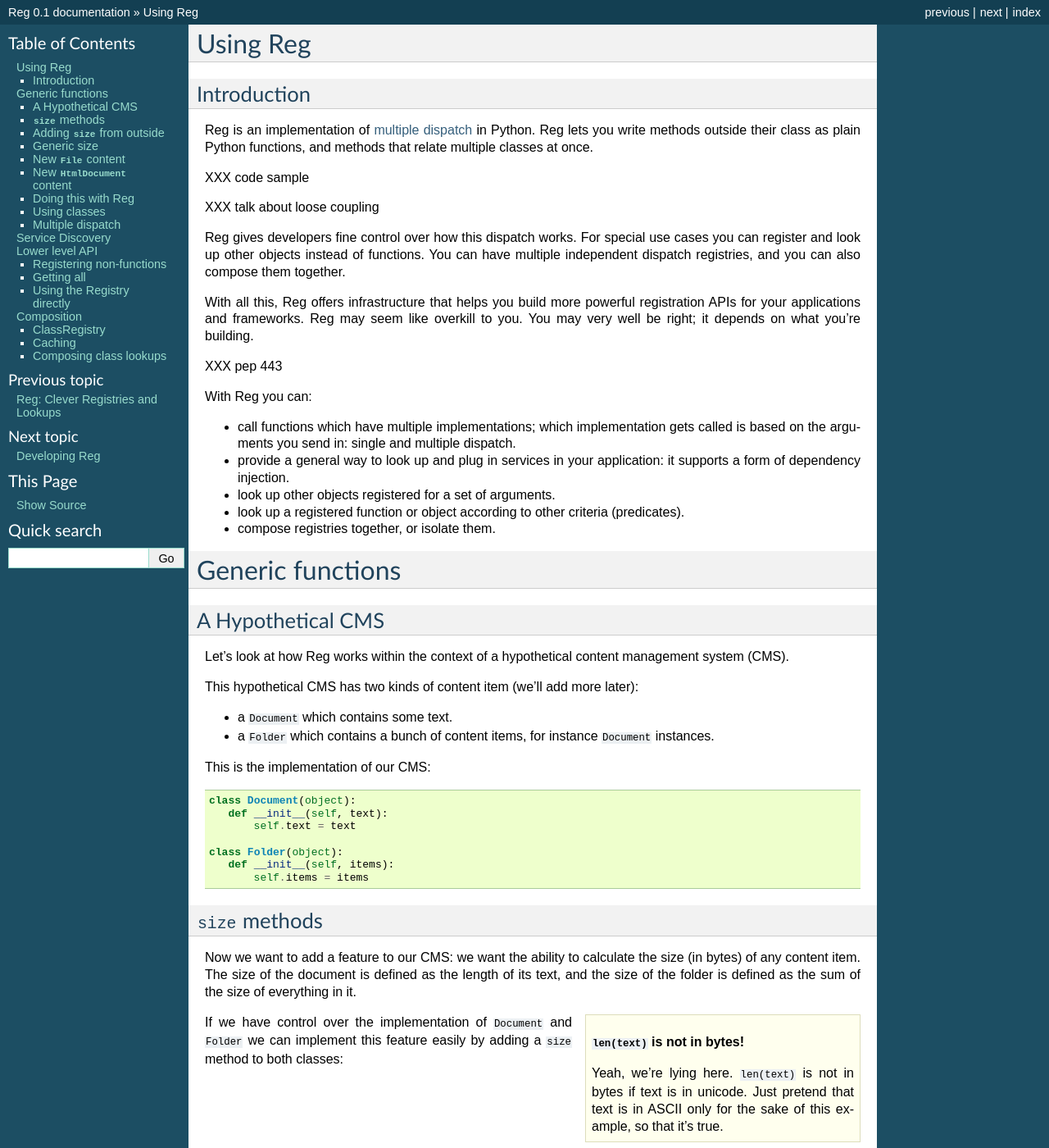
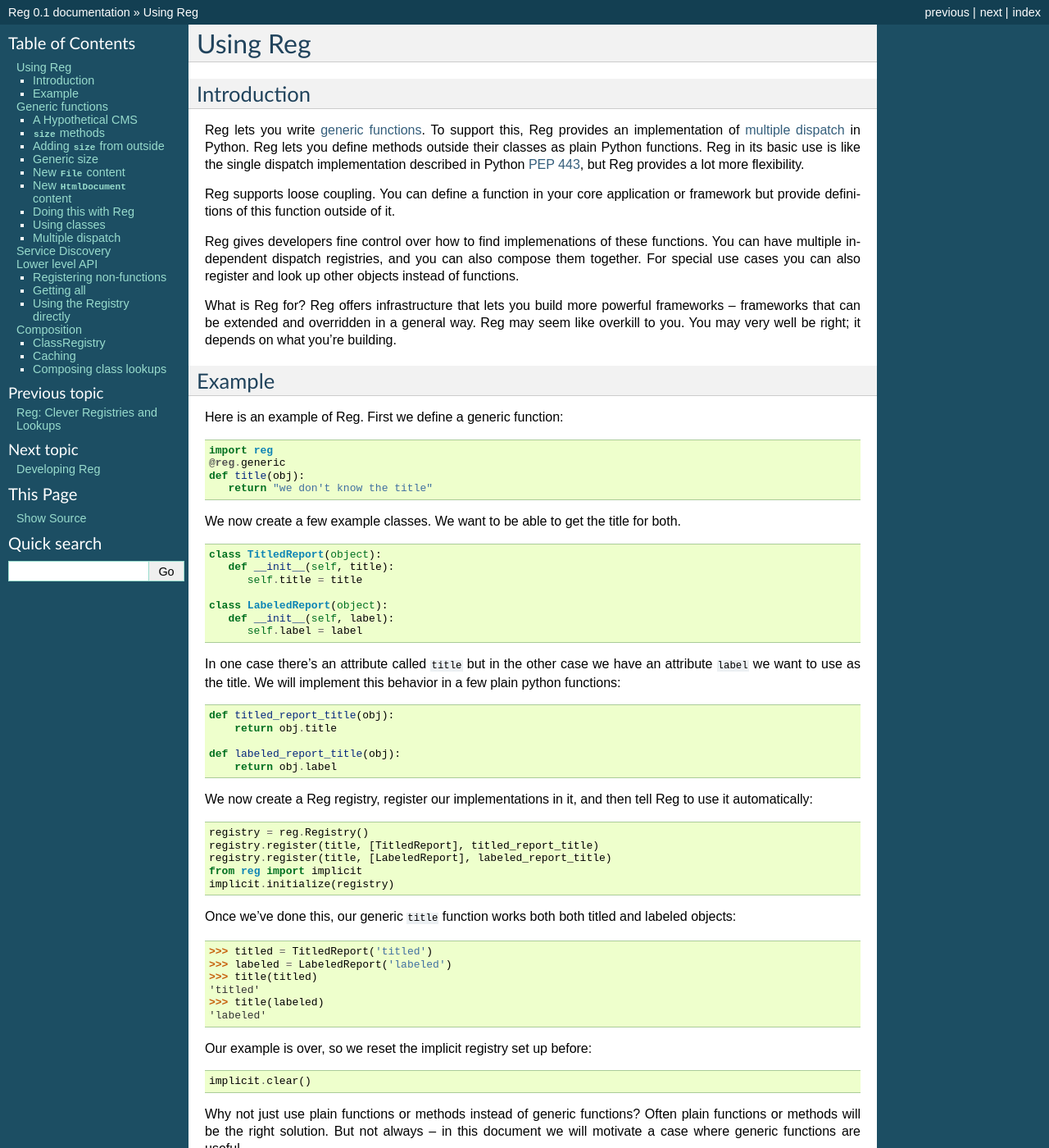
Before and after one commit to morepath/reg, a Sphinx documentation site: the page built from doc/usage.rst, in a window 1280 px wide and 1400 px high. Shown: the whole window at 82% size. Built offline with Sphinx 7.4.7, drawn with Linux system fonts in a browser that asks for light colours; some of the changed text lies outside the part shown.

Commit message:
Further doc tweaks.

```diff
--- a/doc/usage.rst
+++ b/doc/usage.rst
@@ -8,43 +8,104 @@ Using Reg
 Introduction
 ------------
 
-Reg is an implementation of `multiple dispatch`_ in Python. Reg lets
-you write methods outside their class as plain Python functions, and
-methods that relate multiple classes at once.
+Reg lets you write `generic functions`_.  To support this, Reg
+provides an implementation of `multiple dispatch`_ in Python. Reg lets
+you define methods outside their classes as plain Python
+functions. Reg in its basic use is like the single dispatch
+implementation described in Python `PEP 443`_, but Reg provides a lot
+more flexibility.
 
-XXX code sample
+Reg supports loose coupling. You can define a function in your core
+application or framework but provide definitions of this function
+outside of it.
 
-XXX talk about loose coupling
+Reg gives developers fine control over how to find implemenations of
+these functions. You can have multiple independent dispatch
+registries, and you can also compose them together. For special use
+cases you can also register and look up other objects instead of
+functions.
 
-Reg gives developers fine control over how this dispatch works. For
-special use cases you can register and look up other objects instead
-of functions. You can have multiple independent dispatch registries,
-and you can also compose them together.
-
-With all this, Reg offers infrastructure that helps you build more
-powerful registration APIs for your applications and frameworks. Reg
-may seem like overkill to you. You may very well be right; it depends
-on what you're building.
-
-XXX pep 443
-
-With Reg you can:
-
-* call functions which have multiple implementations; which
-  implementation gets called is based on the arguments you send in:
-  single and multiple dispatch.
-
-* provide a general way to look up and plug in services in your
-  application: it supports a form of dependency injection.
-
-* look up other objects registered for a set of arguments.
-
-* look up a registered function or object according to other criteria
-  (predicates).
-
-* compose registries together, or isolate them.
+What is Reg for? Reg offers infrastructure that lets you build more
+powerful frameworks -- frameworks that can be extended and overridden
+in a general way. Reg may seem like overkill to you. You may very well
+be right; it depends on what you're building.
 
 .. _`multiple dispatch`: http://en.wikipedia.org/wiki/Multiple_dispatch
+
+.. _`generic functions`: https://en.wikipedia.org/wiki/Generic_function
+
+.. _`PEP 443`: http://www.python.org/dev/peps/pep-0443/
+
+Example
+-------
+
+Here is an example of Reg. First we define a generic function:
+
+.. testcode::
+
+  import reg
+  @reg.generic
+  def title(obj):
+     return "we don't know the title"
+
+We now create a few example classes. We want to be able to get the title
+for both.
+
+.. testcode::
+
+  class TitledReport(object):
+     def __init__(self, title):
+        self.title = title
+
+  class LabeledReport(object):
+     def __init__(self, label):
+        self.label = label
+
+In one case there's an attribute called ``title`` but in the
+other case we have an attribute ``label`` we want to use as the title. We
+will implement this behavior in a few plain python functions:
+
+.. testcode::
+
+  def titled_report_title(obj):
+      return obj.title
+
+  def labeled_report_title(obj):
+      return obj.label
+
+We now create a Reg registry, register our
+implementations in it, and then tell Reg to use it automatically:
+
+.. testcode::
+
+  registry = reg.Registry()
+  registry.register(title, [TitledReport], titled_report_title)
+  registry.register(title, [LabeledReport], labeled_report_title)
+  from reg import implicit
+  implicit.initialize(registry)
+
+Once we've done this, our generic ``title`` function works both both
+titled and labeled objects:
+
+.. doctest::
+
+  >>> titled = TitledReport('titled')
+  >>> labeled = LabeledReport('labeled')
+  >>> title(titled)
+  'titled'
+  >>> title(labeled)
+  'labeled'
+
+Our example is over, so we reset the implicit registry set up before:
+
+.. testcode::
+
+  implicit.clear()
+
+Why not just use plain functions or methods instead of generic
+functions? Often plain functions or methods will be the right solution.
+But not always -- in this document we will motivate a case where
+generic functions are useful.
 
 Generic functions
 =================
@@ -456,7 +517,7 @@ And it will work for folder too:
   >>> size(folder)
   25
 
-It will work for subclasses too::
+It will work for subclasses too:
 
 .. doctest::
 
```
Also changed, not shown: README.rst (+4 -5 lines).
